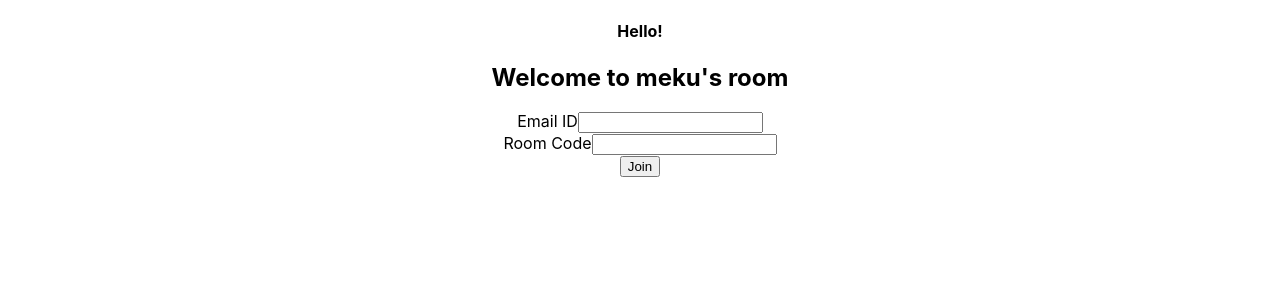
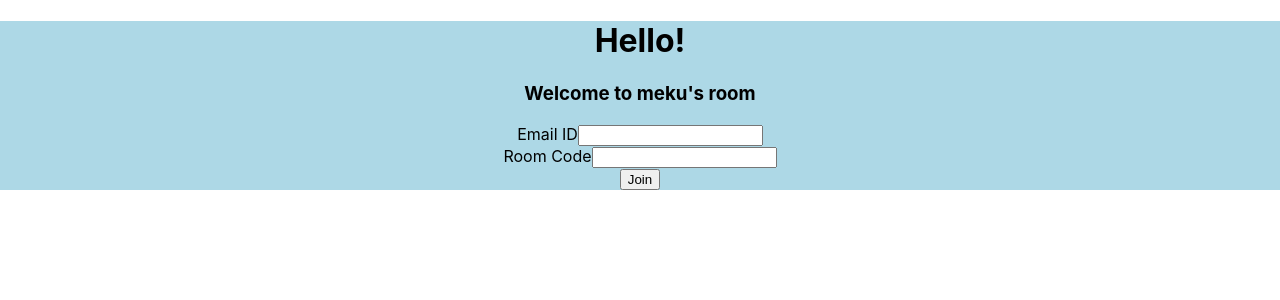
Before and after one commit to meftahul2020/meku_c, a React (Create React App) app: page / in a window 1280 px wide. Shown: the top 300 px of the page. Built offline with nearby package versions, Linux system fonts and the light colour scheme; no server answers.

Commit message:
final color

```diff
--- a/src/screens/Lobby.jsx
+++ b/src/screens/Lobby.jsx
@@ -33,9 +33,9 @@ const LobbyScreen = () => {
   }, [socket, handleJoinRoom]);
 
   return (
-    <div>
-      <h4>Hello!</h4>
-      <h2>Welcome to meku's room</h2>
+    <div style={{ backgroundColor: 'lightblue' }}>
+      <h1>Hello!</h1>
+      <h3>Welcome to meku's room</h3>
       <form onSubmit={handleSubmitForm}>
         <label htmlFor="email">Email ID</label>
         <input
```
